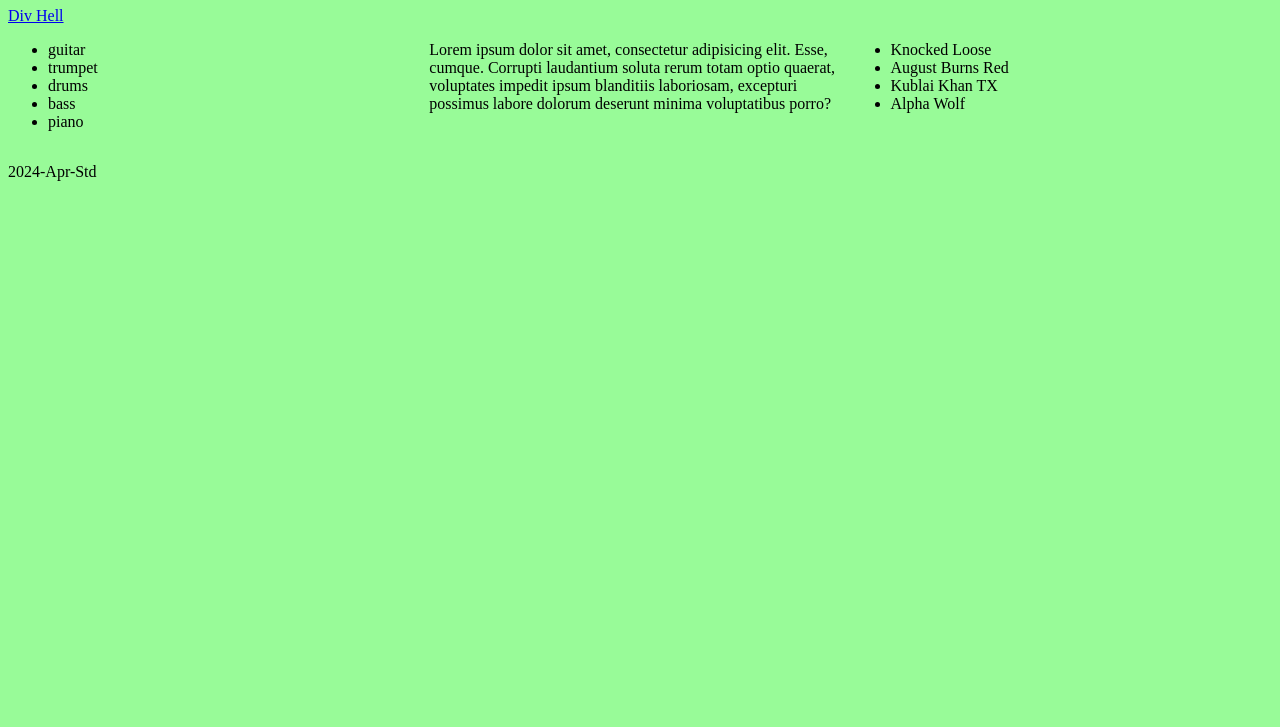
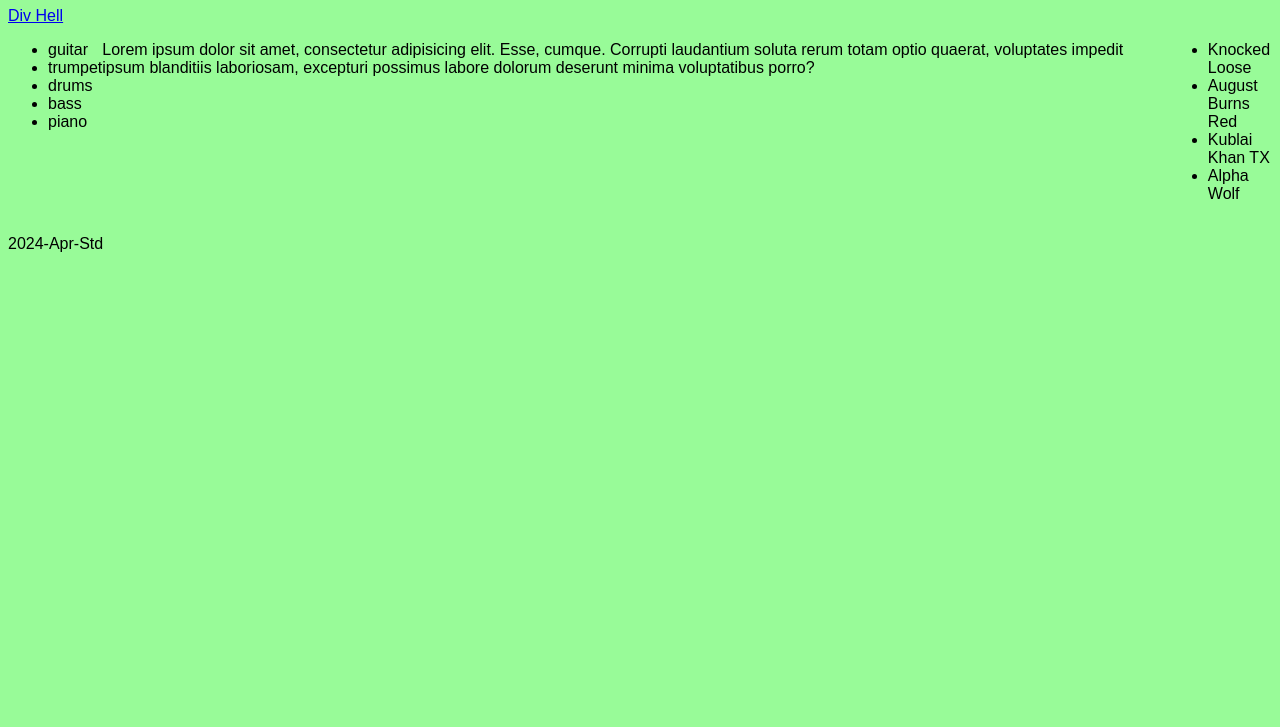
Before and after one commit to JacobSchutz7/week2-tues, a plain HTML site: page index.html in a window 1280 px wide. Shown: the part 73-800 px from the top of the page. Drawn offline with Linux system fonts and the light colour scheme.

Commit message:
added flex stlying

```diff
--- a/style.css
+++ b/style.css
@@ -1,26 +1,34 @@
 /*styled for smaller screens */
 body {
 	background-color:rgb(78, 103, 164);
+	font-family: Arial, Helvetica, sans-serif;
 }
 
-.column {
+/*.column {
 	width: 100%;
 }
-
+*/
+main {
+	display: flex;
+}
 /*styled for screens 600px wide and larger */
 @media screen and (width > 600px) {
 	body {
 		background-color: palegreen;
 	}
-/* Create three equal columns that float next to each other */
+	main {
+		flex-direction: row;
+	}
+/* Create three equal columns that float next to each other
 	.column {
 	float: left;
 	width: 33.33%;
   }
-  /* Clear floats after the columns */
+  Clear floats after the columns
 	.row:after {
 	content: "";
 	display: table;
 	clear: both;
  	 }
+*/
 }
```
